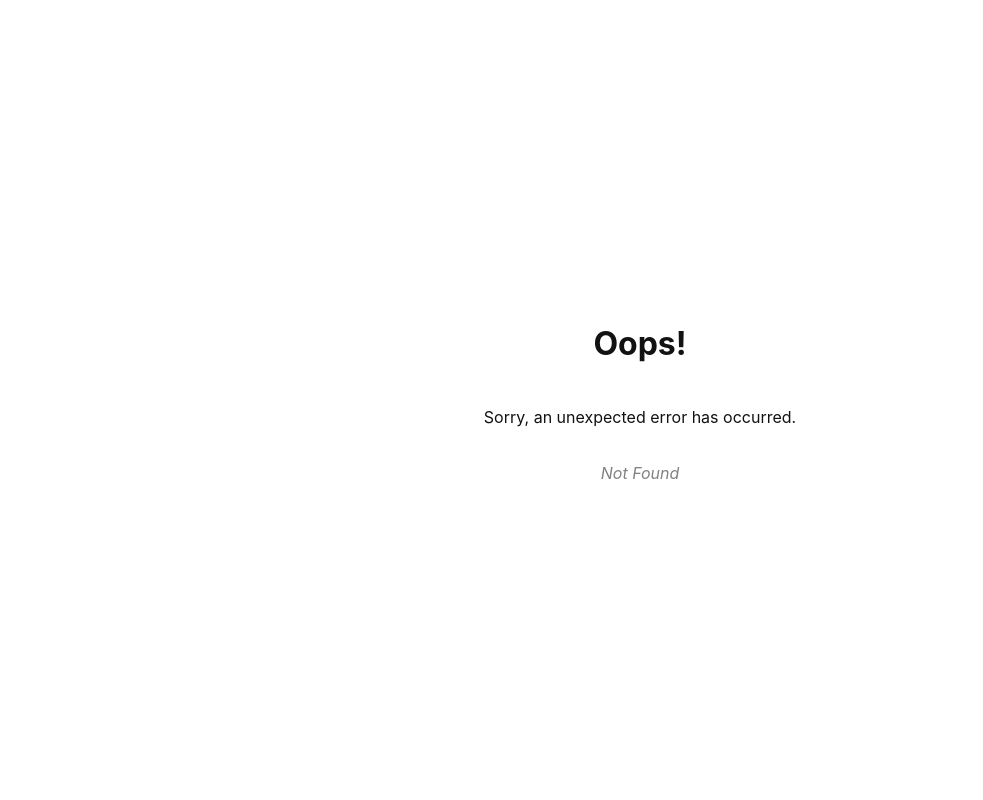
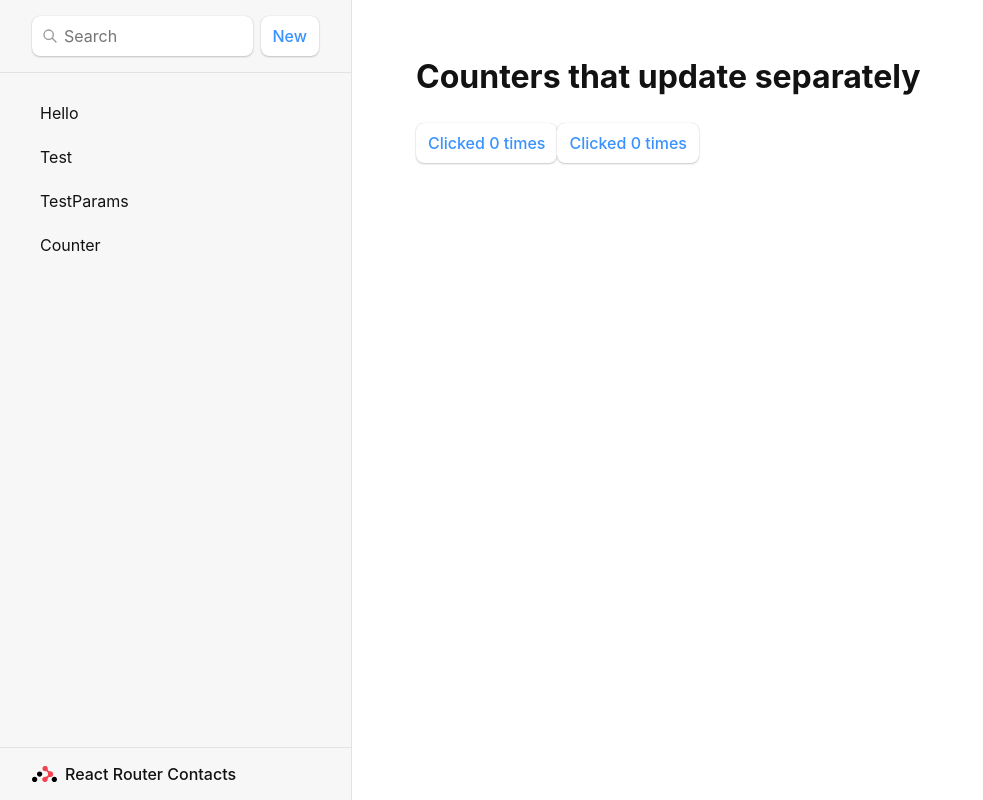
Before and after one commit to Green-JEONG/react-tutorial, a React (Create React App) app in the folder my-app/: page /Counter in a window 1280 px wide. Before the commit this address had no page. Shown: the whole page, without its empty margins (0-983 px from the left). Built offline with nearby package versions, Linux system fonts and the light colour scheme.

Commit message:
#5 카운터 구현 과제

```diff
--- a/my-app/src/index.js
+++ b/my-app/src/index.js
@@ -11,6 +11,7 @@ import reportWebVitals from './reportWebVitals';
 import Root from "./routes/root";
 import TestParams from './view/testparams';
 import ErrorPage from "./error-page";
+import Counter from './view/Counter';
 
 const router = createBrowserRouter([
   {
@@ -30,6 +31,10 @@ const router = createBrowserRouter([
         path: "TestParams/:id",
         element: <TestParams />,
       },
+      {
+        path: "Counter",
+        element: <Counter />,
+      },
     ]
   },
 
--- a/my-app/src/routes/root.js
+++ b/my-app/src/routes/root.js
@@ -34,10 +34,13 @@ export default function Root() {
                 <Link to={"hello-world"}>Hello</Link>
               </li>
               <li>
-                <Link to={"Test"}>Nice to meet you</Link>
+                <Link to={"Test"}>Test</Link>
               </li>
               <li>
-                <Link to={"TestParams"}>Long time no see</Link>
+                <Link to={"TestParams/qwerty"}>TestParams</Link>
+              </li>
+              <li>
+                <Link to={"Counter"}>Counter</Link>
               </li>
             </ul>
           </nav>
--- /dev/null
+++ b/my-app/src/view/Counter.js
@@ -0,0 +1,29 @@
+import { useState } from "react";
+
+export default function Counter() {
+  return (
+    <div>
+      <h1>Counters that update separately</h1>
+      <MyButton />
+    </div>
+  );
+}
+
+function MyButton() {
+    const [count1, setCount1] = useState(0);
+    const [count2, setCount2] = useState(0);
+
+  function handleClick1() {
+    setCount1(count1 + 1);
+  }
+  function handleClick2() {
+    setCount2(count2 + 1);
+  }
+
+  return (
+    <div>
+    <button onClick={handleClick1}>Clicked {count1} times</button>
+    <button onClick={handleClick2}>Clicked {count2} times</button>
+    </div>
+  );
+}
```
